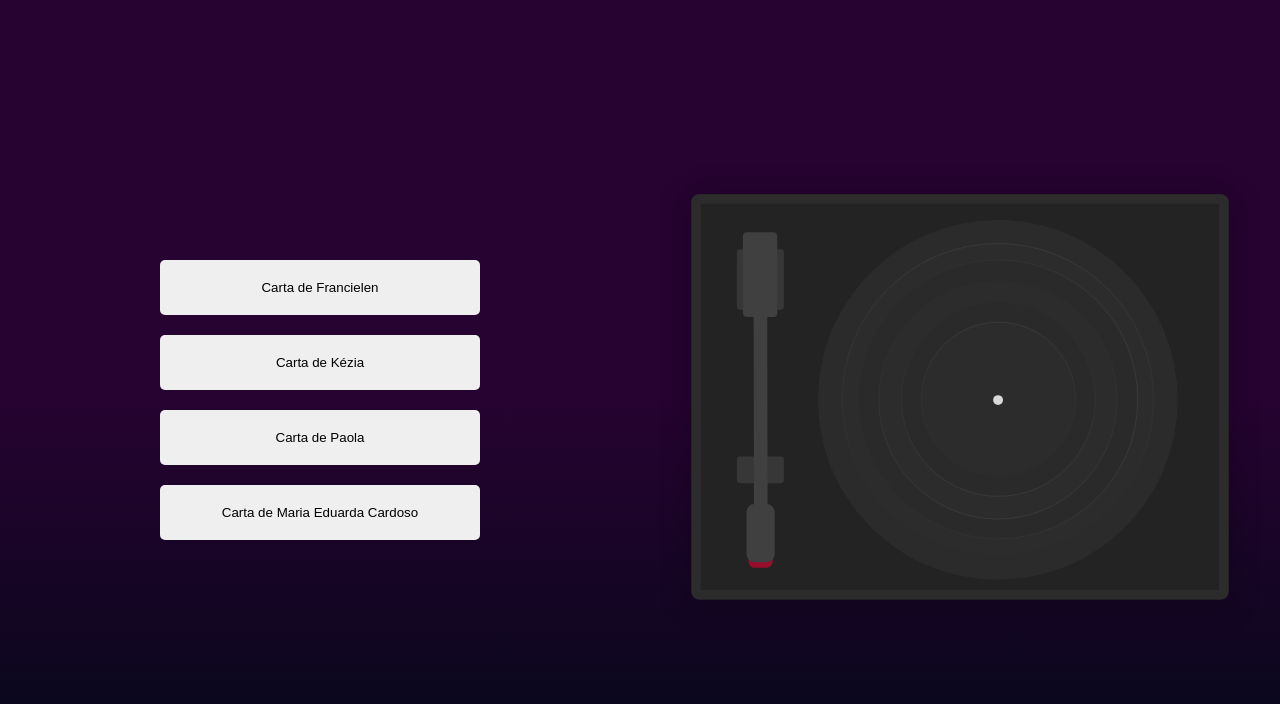
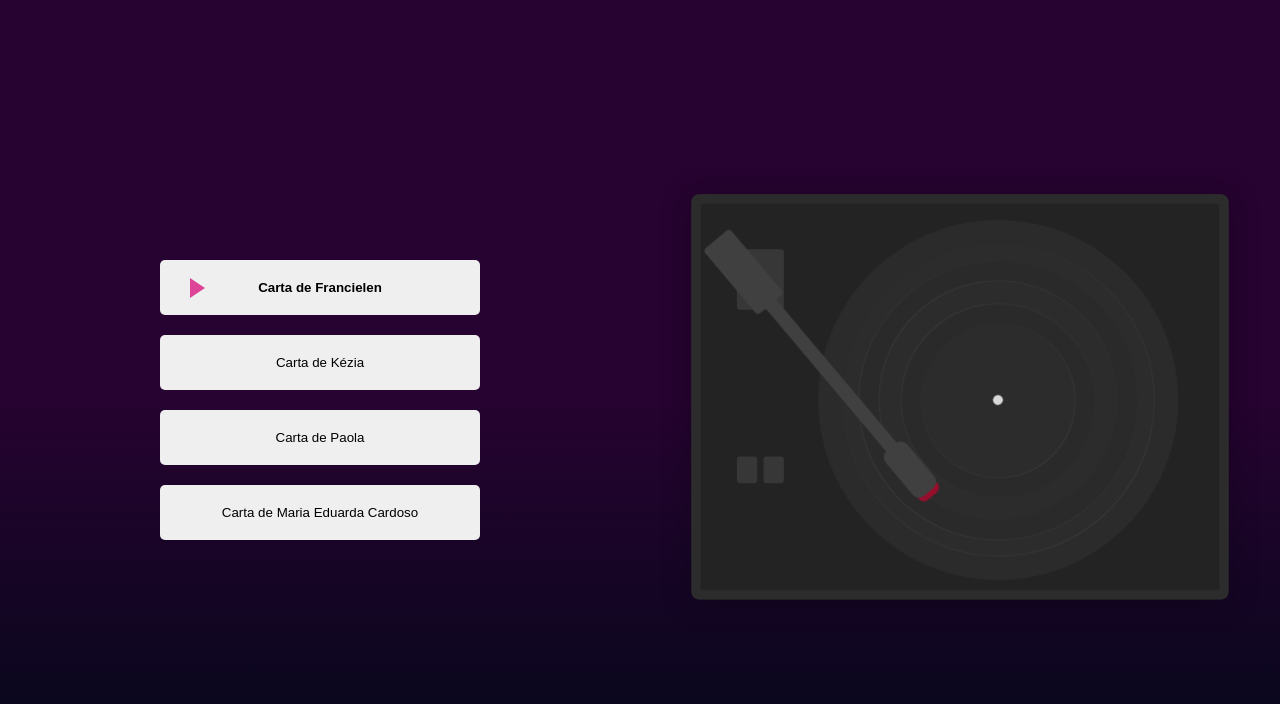
Before and after one commit to Kk3tillen/vitrola, a plain HTML site: page index.html in a window 1280 px wide. Both pictures are taken after a click on the button "Carta de Francielen". Drawn offline with Linux system fonts and the light colour scheme.

Commit message:
feat: btn carta click play vitrola and style

```diff
--- a/scripts/index.js
+++ b/scripts/index.js
@@ -1,5 +1,6 @@
 const bracoVitrola = document.querySelector("#braco-vitrola");
 const disco = document.querySelector("#disco");
+const ANIMATION_BRACO_VITROLA_MS = 1000;
 
 const cartasLinks = {
     "fran": "public/songs/Carta de Francielen.mp4",
@@ -10,27 +11,42 @@ const cartasLinks = {
 let currentAudio = new Audio(cartasLinks["fran"]);
 
 function playCarta(name){
-    currentAudio = new Audio(cartasLinks[name]);
+    if (!currentAudio.paused) {
+        currentAudio.pause();
+        encolherBracoVitrola();
+        setTimeout(() => {
+            currentAudio = new Audio(cartasLinks[name]);
+            playVitrola(currentAudio);
+        }, ANIMATION_BRACO_VITROLA_MS);
+    } else {
+        currentAudio = new Audio(cartasLinks[name]);
+        playVitrola(currentAudio);
+    }
+
 }
 
 bracoVitrola.addEventListener("click", () => {
   playVitrola(currentAudio);
 });
 
+function encolherBracoVitrola() {
+    bracoVitrola.classList.add("animate-braco-parar");
+    bracoVitrola.classList.remove("animate-braco-tocar");
+}
+
 function playVitrola(audio){
     if (bracoVitrola.classList.contains("animate-braco-tocar")) {
         audio.pause();
-        bracoVitrola.classList.add("animate-braco-parar");
-        bracoVitrola.classList.remove("animate-braco-tocar");
+        encolherBracoVitrola();
     } else {
         bracoVitrola.classList.add("animate-braco-tocar");
         setTimeout(() => {
             audio.play();
-        }, 2000);
+        }, ANIMATION_BRACO_VITROLA_MS);
         bracoVitrola.classList.remove("animate-braco-parar");
     }
 
     setTimeout(() => {
         disco.classList.toggle("animate-spin");
-    }, 2000);
+    }, ANIMATION_BRACO_VITROLA_MS);
 }
--- a/styles/index.css
+++ b/styles/index.css
@@ -26,6 +26,24 @@ button{
     padding: 20px;
     border-radius: 5px;
     cursor: pointer;
+}
+
+button:focus {
+    font-weight: bold;
+    position:relative;
+    display: flex;
+    align-items: center;
+    justify-content: center;
+}
+
+button:focus:before {
+    content:"\A";
+    border-style: solid;
+    border-width: 10px 15px 10px 0;
+    border-color: transparent #dd4397 transparent transparent;
+    position: absolute;
+    left: 30px;
+    transform: scaleX(-1);
 }
 
 body{
@@ -80,15 +98,15 @@ main #braco-vitrola {
 }
 
 .animate-braco-tocar {
-    -webkit-animation: braco-tocar 2s forwards;
-    animation: braco-tocar 2s forwards;
+    -webkit-animation: braco-tocar 1s forwards;
+    animation: braco-tocar 1s forwards;
     animation-iteration-count: initial;
     animation-timing-function: linear;
 }
 
 .animate-braco-parar {
-    -webkit-animation: braco-parar 2s forwards;
-    animation: braco-parar 2s forwards;
+    -webkit-animation: braco-parar 1s forwards;
+    animation: braco-parar 1s forwards;
     animation-iteration-count: initial;
     animation-timing-function: linear;
 }
```
